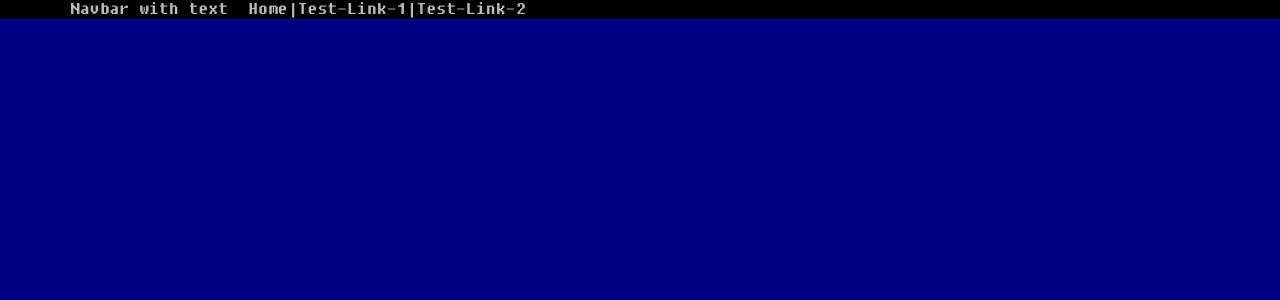
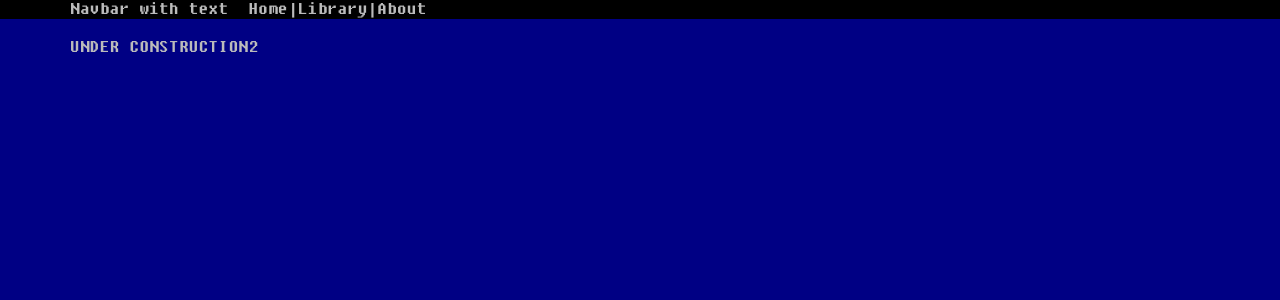
Before and after one commit to cdincer/ListComparer, a React (Create React App) app in the folder frontend/: page /about in a window 1280 px wide. Shown: the top 300 px of the page. Built offline with nearby package versions, Linux system fonts and the light colour scheme.

Commit message:
Under construction components added

```diff
--- a/frontend/src/App.js
+++ b/frontend/src/App.js
@@ -3,6 +3,9 @@ import './bootstrap/css/bootstrap.min.css';
 import { Routes, Route} from "react-router-dom";
 import HomePage  from './components/Home/Home';
 import Navbar  from './components/Common/Navbar';
+import Library from './components/Library/Library';
+import About from './components/About/About';
+
 import React from "react";
 
 function App() {
@@ -11,6 +14,8 @@ function App() {
         <Navbar />
         <Routes>
         <Route path="/" element={<HomePage />} />
+        <Route path="/library" element ={<Library/>}/>
+        <Route path="/about" element ={<About/>}/>
         </Routes>
      </div>
   );
--- /dev/null
+++ b/frontend/src/components/About/About.js
@@ -0,0 +1,15 @@
+import React from "react";
+import Container from 'react-bootstrap/Container';
+const About = () => {
+
+
+
+    return(
+      <>
+      <Container className="container">
+        <h1>Under construction2</h1>
+  </Container>
+  </>
+  )
+    };
+export default About;
--- a/frontend/src/components/Common/Navbar.js
+++ b/frontend/src/components/Common/Navbar.js
@@ -2,6 +2,7 @@ import React from "react";
 import Navbar2 from "react-bootstrap/Navbar"
 import Container from 'react-bootstrap/Container';
 import Nav from 'react-bootstrap/Nav';
+import { NavLink } from "react-router-dom";
 
 
 const Navbar = () => {
@@ -10,10 +11,9 @@ const Navbar = () => {
     <Container className="container">
     <Navbar2.Brand className="navbar-brand" href="#home">Navbar with text</Navbar2.Brand>
       <Nav className="me-auto">
-            <Nav.Link  href="#home">Home</Nav.Link>
-            <span>|</span><Nav.Link  href="#link">Test-Link-1</Nav.Link>
-            <span>|</span><Nav.Link  href="#link">Test-Link-2</Nav.Link>
-
+            <Nav.Link  href="/">Home</Nav.Link>
+            <span>|</span><NavLink  to="/library">Library</NavLink>
+            <span>|</span><NavLink  to="/about">About</NavLink>
             </Nav>
     </Container>
   </Navbar2>
--- a/frontend/src/components/Home/Home.js
+++ b/frontend/src/components/Home/Home.js
@@ -1,7 +1,7 @@
 import React from "react";
 import Container from 'react-bootstrap/Container';
-import SteamWishList from "../SteamWishList";
-import GOGWishList from "../GOGWishList";
+import SteamWishList from "../Wishlist/SteamWishList";
+import GOGWishList from "../Wishlist/GOGWishList";
 
 const HomePage = () => {
 
--- /dev/null
+++ b/frontend/src/components/Library/Library.js
@@ -0,0 +1,12 @@
+import React from "react";
+import Container from 'react-bootstrap/Container';
+const Library = () => {
+    return(
+      <>
+      <Container className="container">
+        <h1>Under construction</h1>
+  </Container>
+  </>
+  )
+    };
+export default Library;
```
Also changed, not shown: frontend/src/components/Wishlist/GOGWishList.js (renamed from frontend/src/components/GOGWishList.js), frontend/src/components/Wishlist/SteamWishList.js (renamed from frontend/src/components/SteamWishList.js).
